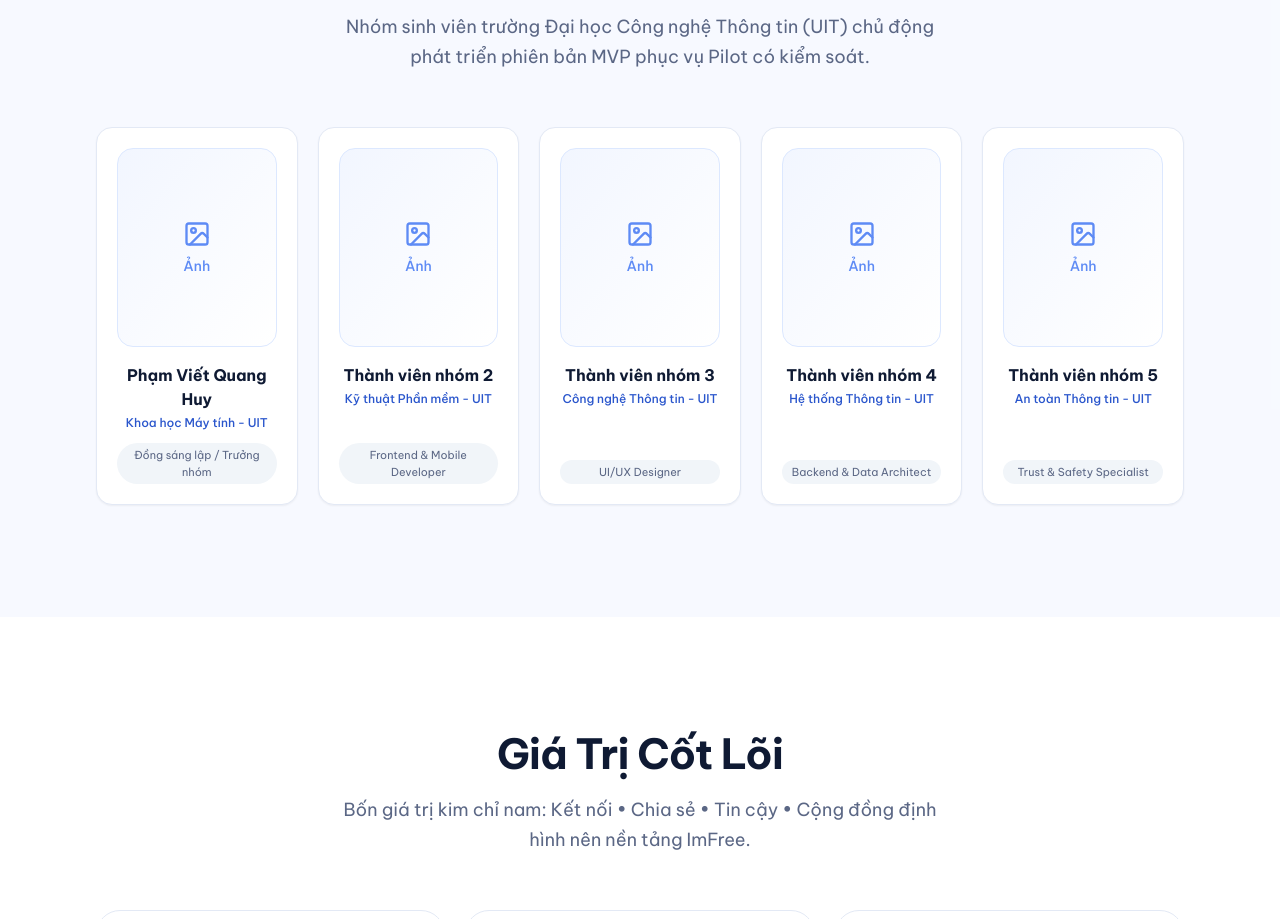
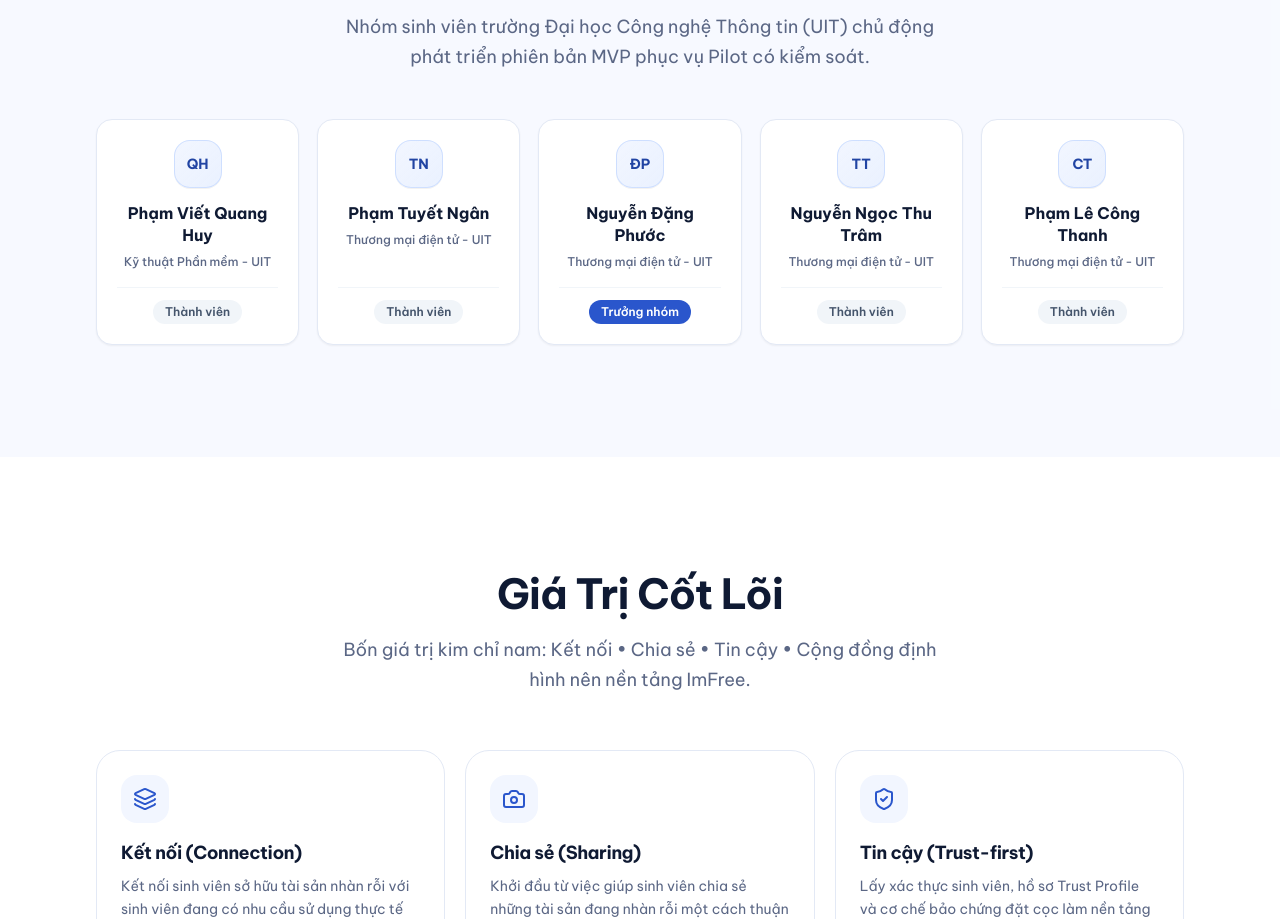
Before and after one commit to phamhuy273/imfree-web, a React (Vite) app: page /about in a window 1280 px wide. Shown: the part 1878-2797 px from the top of the page. Built offline with nearby package versions, Linux system fonts and the light colour scheme.

Commit message:
feat(about): update 5 team members with real names, majors and roles without photo placeholders

```diff
--- a/src/data/content.js
+++ b/src/data/content.js
@@ -207,11 +207,41 @@ export const stage3Resolution = [
 // 3. TRANG VỀ CHÚNG TÔI: ĐỘI NGŨ & GIÁ TRỊ CỐT LÕI (SLIDE 1, 27, 28)
 // =========================================================================
 export const team = [
-  { name: "Phạm Viết Quang Huy", major: "Khoa học Máy tính - UIT", role: "Đồng sáng lập / Trưởng nhóm" },
-  { name: "Thành viên nhóm 2", major: "Kỹ thuật Phần mềm - UIT", role: "Frontend & Mobile Developer" },
-  { name: "Thành viên nhóm 3", major: "Công nghệ Thông tin - UIT", role: "UI/UX Designer" },
-  { name: "Thành viên nhóm 4", major: "Hệ thống Thông tin - UIT", role: "Backend & Data Architect" },
-  { name: "Thành viên nhóm 5", major: "An toàn Thông tin - UIT", role: "Trust & Safety Specialist" },
+  {
+    name: "Phạm Viết Quang Huy",
+    initials: "QH",
+    major: "Kỹ thuật Phần mềm - UIT",
+    role: "Thành viên",
+    isLead: false,
+  },
+  {
+    name: "Phạm Tuyết Ngân",
+    initials: "TN",
+    major: "Thương mại điện tử - UIT",
+    role: "Thành viên",
+    isLead: false,
+  },
+  {
+    name: "Nguyễn Đặng Phước",
+    initials: "ĐP",
+    major: "Thương mại điện tử - UIT",
+    role: "Trưởng nhóm",
+    isLead: true,
+  },
+  {
+    name: "Nguyễn Ngọc Thu Trâm",
+    initials: "TT",
+    major: "Thương mại điện tử - UIT",
+    role: "Thành viên",
+    isLead: false,
+  },
+  {
+    name: "Phạm Lê Công Thanh",
+    initials: "CT",
+    major: "Thương mại điện tử - UIT",
+    role: "Thành viên",
+    isLead: false,
+  },
 ];
 
 export const values = [
--- a/src/pages/About.jsx
+++ b/src/pages/About.jsx
@@ -3,7 +3,6 @@ import teamCampusPhoto from "../assets/team-uit-campus.jpg";
 import Button from "../components/Button";
 import Reveal from "../components/Reveal";
 import SectionHeading from "../components/SectionHeading";
-import ImagePlaceholder from "../components/ImagePlaceholder";
 import { team, values } from "../data/content";
 
 export default function About() {
@@ -230,21 +229,36 @@ export default function About() {
               text="Nhóm sinh viên trường Đại học Công nghệ Thông tin (UIT) chủ động phát triển phiên bản MVP phục vụ Pilot có kiểm soát."
             />
           </Reveal>
-          <div className="mt-14 grid grid-cols-2 gap-5 sm:grid-cols-3 lg:grid-cols-5">
+          <div className="mt-12 grid grid-cols-1 sm:grid-cols-2 lg:grid-cols-5 gap-4.5">
             {team.map((m, i) => (
-              <Reveal key={m.name} delay={i * 0.06}>
-                <article className="group text-center bg-white p-5 rounded-2xl border border-line shadow-xs transition duration-300 hover:-translate-y-1 hover:shadow-soft flex flex-col justify-between h-full">
-                  <div>
-                    <ImagePlaceholder
-                      label="Ảnh"
-                      className="aspect-[4/5] w-full transition duration-300 group-hover:scale-[1.02] mb-4"
-                    />
-                    <h3 className="font-bold text-ink text-base">{m.name}</h3>
-                    <p className="text-xs text-brand-600 font-medium mt-1">{m.major}</p>
+              <Reveal key={m.name} delay={i * 0.05}>
+                <article className="group text-center bg-white p-5 rounded-2xl border border-line shadow-xs transition-all duration-300 hover:-translate-y-1 hover:shadow-card hover:border-brand-200 flex flex-col justify-between items-center h-full">
+                  <div className="w-full">
+                    {/* Chữ cái viết tắt đại diện tên */}
+                    <div className="size-12 rounded-2xl bg-gradient-to-br from-brand-50 to-brand-100/60 border border-brand-200/60 flex items-center justify-center text-brand-700 font-bold text-sm mx-auto mb-3.5 shadow-2xs group-hover:scale-105 transition-transform">
+                      {m.initials}
+                    </div>
+                    {/* Tên thành viên */}
+                    <h3 className="font-bold text-ink text-base leading-snug group-hover:text-brand-600 transition-colors">
+                      {m.name}
+                    </h3>
+                    {/* Ngành học */}
+                    <p className="text-xs text-muted font-medium mt-1.5 leading-relaxed">
+                      {m.major}
+                    </p>
                   </div>
-                  <span className="mt-3 text-[11px] text-muted bg-slate-100 py-1 px-2 rounded-full inline-block">
-                    {m.role}
-                  </span>
+                  {/* Vai trò */}
+                  <div className="mt-4 pt-3 border-t border-slate-100 w-full flex justify-center">
+                    <span
+                      className={`text-xs px-3 py-1 rounded-full font-semibold transition-colors ${
+                        m.isLead
+                          ? "bg-brand-600 text-white shadow-soft"
+                          : "bg-slate-100 text-slate-600 group-hover:bg-brand-50 group-hover:text-brand-700"
+                      }`}
+                    >
+                      {m.role}
+                    </span>
+                  </div>
                 </article>
               </Reveal>
             ))}
```
